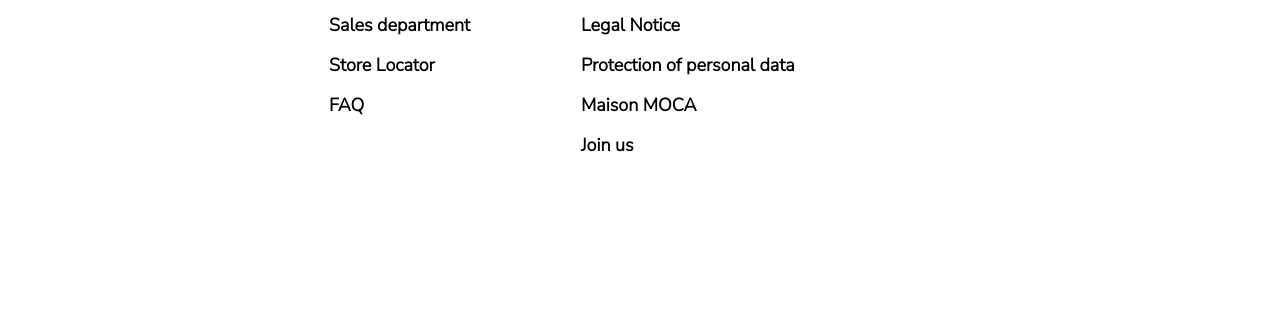
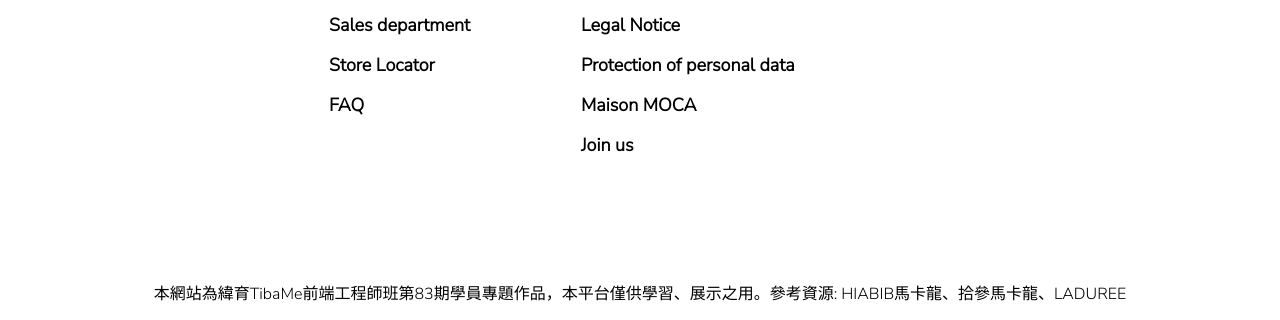
Before and after one commit to dos8742/MOCA, a plain HTML site: page contact-us.html in a window 1280 px wide. Shown: the part 2521-2841 px from the top of the page. Before the commit the page ends 2786 px from the top, so only its background shows below. Drawn offline with Linux system fonts and the light colour scheme.

Commit message:
新增文字

```diff
--- a/contact-us.html
+++ b/contact-us.html
@@ -186,6 +186,10 @@
         </div>
     </div>
 </footer>
+
+<div class="copyright">
+    <p>本網站為緯育TibaMe前端工程師班第83期學員專題作品，本平台僅供學習、展示之用。參考資源: HIABIB馬卡龍、拾參馬卡龍、LADUREE</p>
+</div>
 <!------------------------------------------------------------>
 <!-- TOP鍵 -->
 <button onclick="topFunction()" id="myBtn" title="Gotop"><img src="image/common/TOP.png"></button>
--- a/css/contact-us.css
+++ b/css/contact-us.css
@@ -348,6 +348,16 @@ footer{
 .toggle-icon{
     display: none;
 }
+
+.copyright{
+   text-align: center;
+   padding: 15px;
+   box-sizing: border-box;
+}
+
+.copyright p{
+   font-size: 16px;
+}
 /* ----------------------------------- */
 /* TOP鍵 */
 button img{
@@ -669,6 +679,10 @@ button img{
     .follow-us .links-wrapper a{
         display: none;
     }
+
+    .copyright p{
+        font-size: 14px;
+    }
 /* ----------------------------------- */
     /* TOP鍵 */
     #myBtn {
--- a/css/index.css
+++ b/css/index.css
@@ -400,6 +400,16 @@ footer{
 .toggle-icon{
     display: none;
 }
+
+.copyright{
+   text-align: center;
+   padding: 15px;
+   box-sizing: border-box;
+}
+
+.copyright p{
+   font-size: 16px;
+}
 /* ----------------------------------------------------- */
 /* TOP鍵 */
 button img{
@@ -788,6 +798,10 @@ button img{
     .follow-us .links-wrapper a{
         display: none;
     }
+
+    .copyright p{
+        font-size: 14px;
+    }
 /* ----------------------------------------------------- */
     /* TOP鍵 */
     #myBtn {
--- a/css/latest-news.css
+++ b/css/latest-news.css
@@ -261,6 +261,16 @@ footer{
 .toggle-icon{
     display: none;
 }
+
+.copyright{
+    text-align: center;
+    padding: 15px;
+    box-sizing: border-box;
+ }
+
+ .copyright p{
+    font-size: 16px;
+ }
 /* ---------------------------------------------- */
 /* TOP鍵 */
 button img{
@@ -540,6 +550,10 @@ footer a{
 .follow-us .links-wrapper a{
     display: none;
 }
+
+.copyright p{
+    font-size: 14px;
+}
 /* ---------------------------------------------- */
     /* TOP鍵 */
     #myBtn {
--- a/css/member.css
+++ b/css/member.css
@@ -350,6 +350,16 @@ footer{
 .toggle-icon{
     display: none;
 }
+
+.copyright{
+   text-align: center;
+   padding: 15px;
+   box-sizing: border-box;
+}
+
+.copyright p{
+   font-size: 16px;
+}
 /* ------------------------------------------ */
 /* TOP鍵 */
 button img{
@@ -665,6 +675,10 @@ button img{
     .follow-us .links-wrapper a{
         display: none;
     }
+
+    .copyright p{
+        font-size: 14px;
+    }
 /* ------------------------------------------ */
     /* TOP鍵 */
     #myBtn {
--- a/css/product-list.css
+++ b/css/product-list.css
@@ -331,6 +331,16 @@ footer{
 .toggle-icon{
     display: none;
 }
+
+.copyright{
+   text-align: center;
+   padding: 15px;
+   box-sizing: border-box;
+}
+
+.copyright p{
+   font-size: 16px;
+}
 /* ---------------------------------------------- */
 /* TOP鍵 */
 button img{
@@ -652,6 +662,10 @@ button img{
     .follow-us .links-wrapper a{
         display: none;
     }
+
+    .copyright p{
+        font-size: 14px;
+    }
 /* ---------------------------------------------- */
     /* TOP鍵 */
     #myBtn {
--- a/css/shopping-cart.css
+++ b/css/shopping-cart.css
@@ -507,6 +507,16 @@ footer{
 .toggle-icon{
     display: none;
 }
+
+.copyright{
+   text-align: center;
+   padding: 15px;
+   box-sizing: border-box;
+}
+
+.copyright p{
+   font-size: 16px;
+}
 /* ----------------------------------------------- */
 /* TOP鍵 */
 button img{
@@ -934,6 +944,10 @@ button img{
     .follow-us .links-wrapper a{
         display: none;
     }
+
+    .copyright p{
+        font-size: 14px;
+    }
 /* ----------------------------------------------- */
     /* TOP鍵 */
     #myBtn {
--- a/css/store-information.css
+++ b/css/store-information.css
@@ -270,6 +270,16 @@ footer{
 
 .toggle-icon{
     display: none;
+}
+
+.copyright{
+   text-align: center;
+   padding: 15px;
+   box-sizing: border-box;
+}
+
+.copyright p{
+   font-size: 16px;
 }
 /* ----------------------------------------- */
 /* TOP鍵 */
@@ -557,6 +567,10 @@ button img{
     .follow-us .links-wrapper a{
         display: none;
     }
+
+    .copyright p{
+        font-size: 14px;
+    }
 /* ----------------------------------------- */
     /* TOP鍵 */
     #myBtn {
```
Also changed, not shown: index.html (+4 -0 lines), latest-news.html (+4 -0 lines), member.html (+4 -0 lines), product-list.html (+4 -0 lines), shopping-cart.html (+4 -0 lines), store-information.html (+4 -0 lines).
